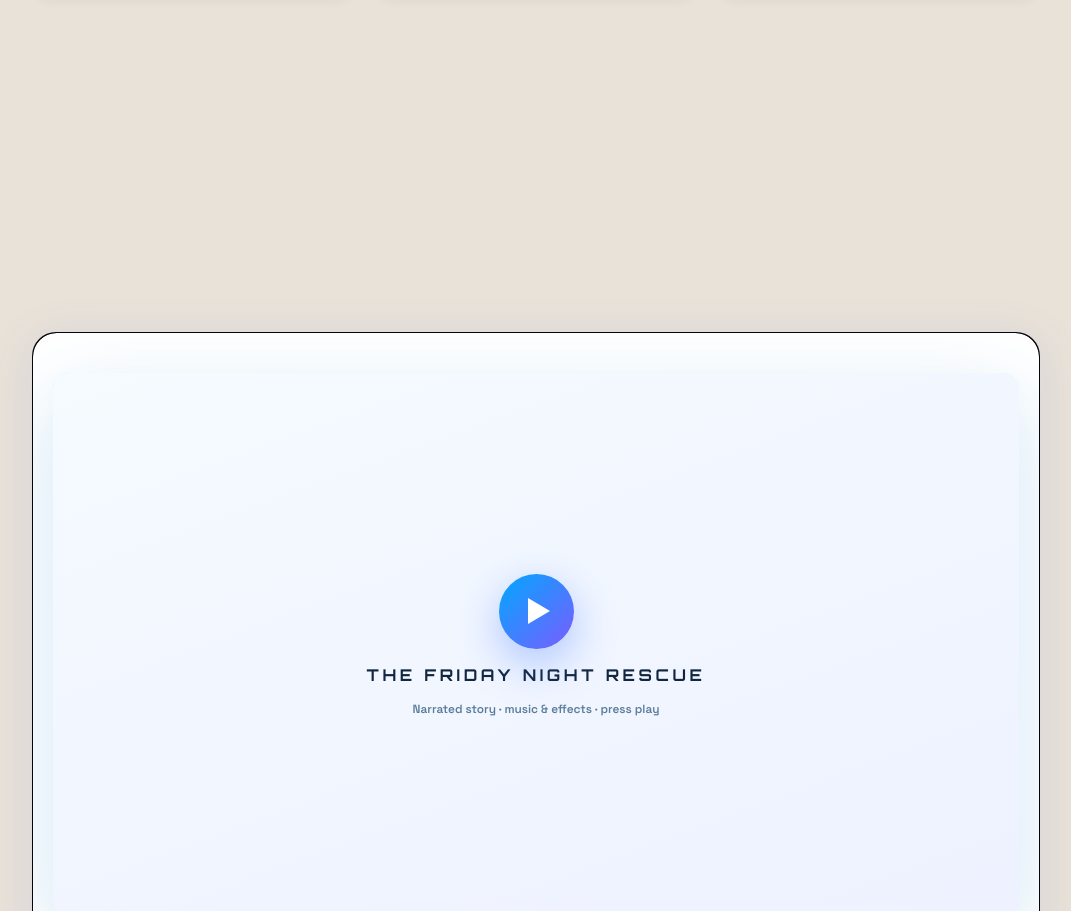
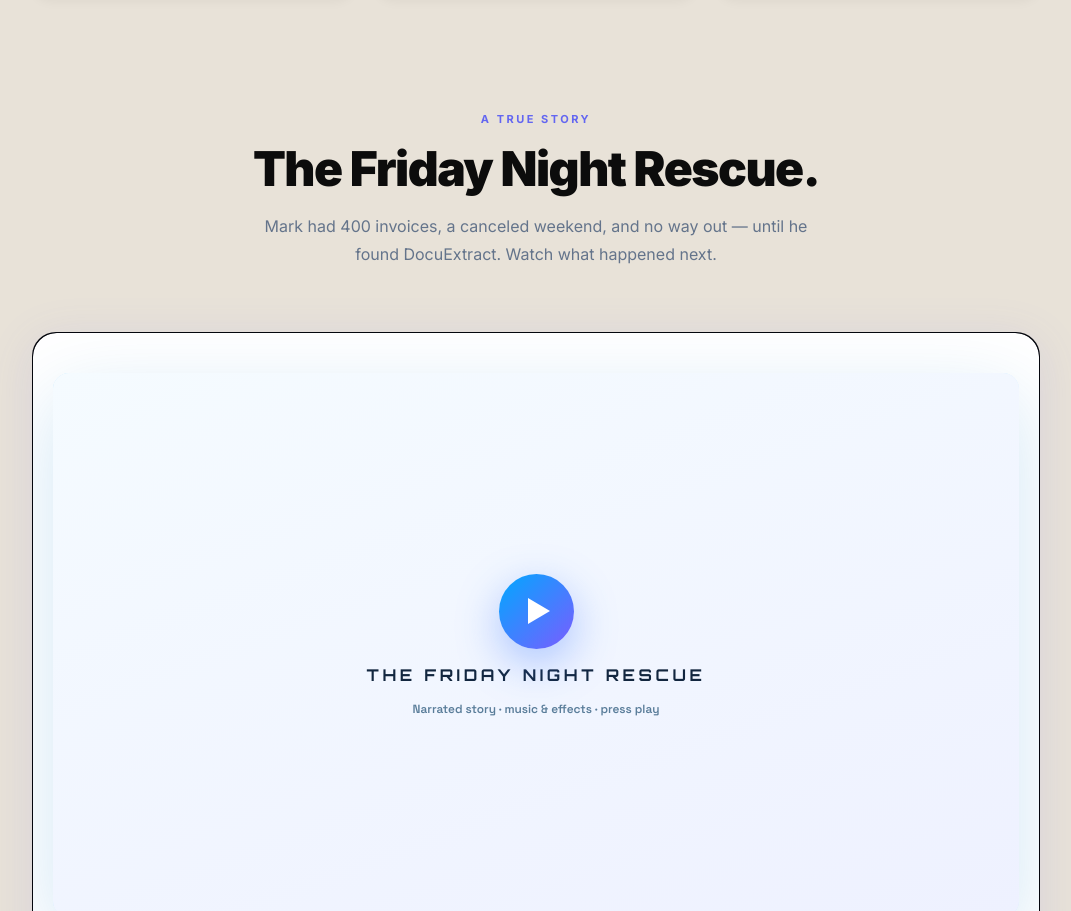
Before and after one commit to Nikhil4388/docuextract, a React (Vite) app in the folder frontend/: page / in a window 1280 px wide. Shown: the part 2454-3365 px from the top of the page, without its empty margins (104-1175 px from the left). Built offline with nearby package versions, Linux system fonts and the light colour scheme; no server answers.

Commit message:
fix: story section heading missing reveal ref — was permanently opacity:0

```diff
--- a/frontend/src/pages/LandingPage.tsx
+++ b/frontend/src/pages/LandingPage.tsx
@@ -542,7 +542,7 @@ export default function LandingPage() {
 
       {/* ── REAL STORY ── */}
       <Box id="story" sx={{ px: { xs: 3, md: 8, lg: 12 }, pb: { xs: 10, md: 14 }, maxWidth: 1200, mx: 'auto' }}>
-        <Box className="reveal" sx={{ mb: { xs: 6, md: 8 }, textAlign: 'center' }}>
+        <Box ref={addRef(6)} className="reveal" sx={{ mb: { xs: 6, md: 8 }, textAlign: 'center' }}>
           <Typography sx={{ fontSize: 11, fontWeight: 700, letterSpacing: 2.5, color: '#6366f1', mb: 2 }}>
             A TRUE STORY
           </Typography>
```
